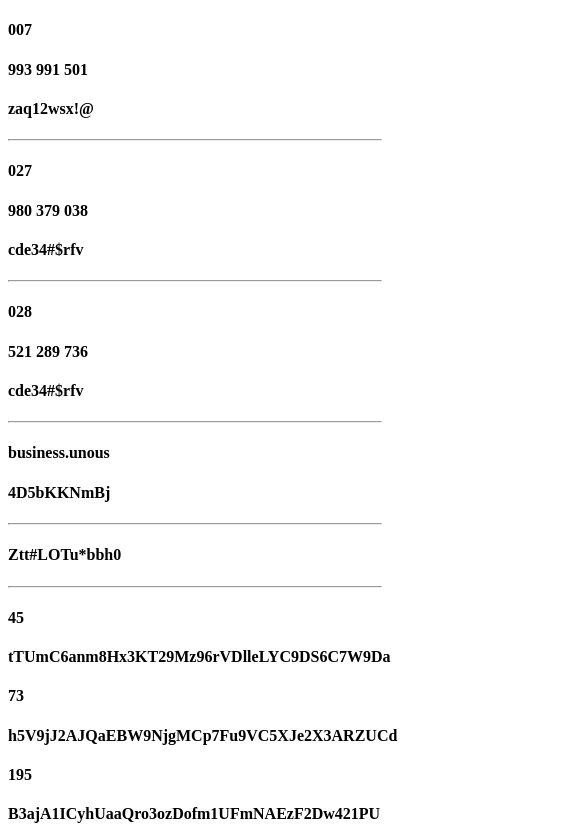
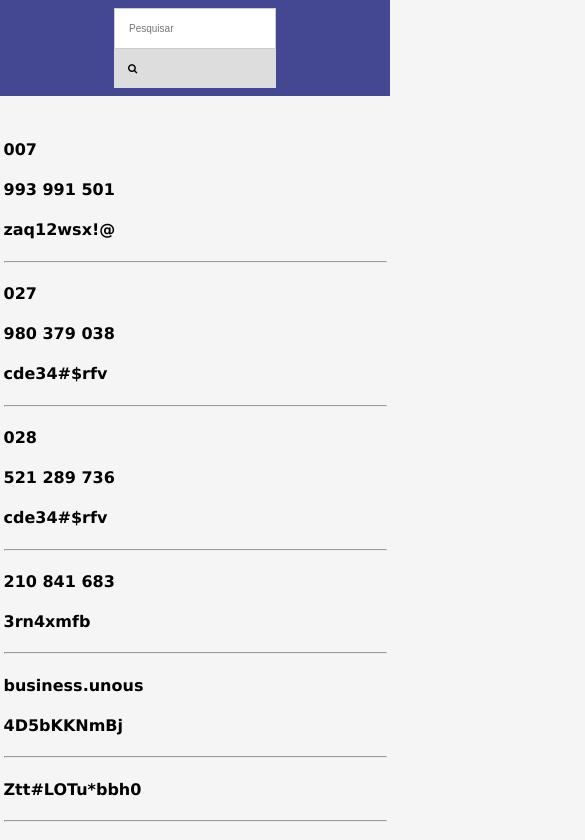
Before and after one commit to guilhermealvesds/auxiliar-1, a plain HTML site: page index.html in a window 390 px wide. Shown: the top 840 px of the page, 585 px wide, since content can reach past the window. Drawn offline with Linux system fonts and the light colour scheme.

Commit message:
Add files via upload

```diff
--- a/index.html
+++ b/index.html
@@ -1,10 +1,101 @@
 <!DOCTYPE html>
-<html lang="pt">
-   <head>
+<html>
+<head>
       <title>Auxiliar</title>
       <meta charset="utf-8">
-   </head>
-   <body>
+<link rel="stylesheet" href="https://cdnjs.cloudflare.com/ajax/libs/font-awesome/4.7.0/css/font-awesome.min.css">
+<style>
+* {box-sizing: border-box;}
+
+body {
+  margin: 0;
+  font-family: Verdana;
+  background-color: #F5F5F5;
+}
+
+.topnav {
+  overflow: hidden;
+  background-color: #444791;
+}
+
+.topnav a {
+  float: left;
+  display: block;
+  color: black;
+  text-align: center;
+  padding: 14px 16px;
+  text-decoration: none;
+  font-size: 17px;
+}
+
+.topnav a:hover {
+  background-color: #ddd;
+  color: black;
+}
+
+.topnav a.active {
+  background-color: #2196F3;
+  color: white;
+}
+
+.topnav .search-container {
+  padding: 8px;
+  display: flex;
+  justify-content: center;
+}
+
+.topnav input[type=text] {
+  padding: 6px;
+  margin-top: 8px;
+  font-size: 10px;
+  border: none;
+}
+
+.topnav .search-container button {
+  padding: 6px 6px;
+  margin-top: 8px;
+  margin-right: 16px;
+  background: #ddd;
+  font-size: 10px;
+  border: none;
+  cursor: pointer;
+}
+
+.topnav .search-container button:hover {
+  background: #ccc;
+}
+
+@media screen and (max-width: 600px) {
+  .topnav .search-container {
+    float: none;
+  }
+  .topnav a, .topnav input[type=text], .topnav .search-container button {
+    float: none;
+    display: block;
+    text-align: left;
+    width: 100%;
+    margin: 0;
+    padding: 14px;
+  }
+  .topnav input[type=text] {
+    border: 1px solid #ccc;
+  }
+}
+</style>
+</head>
+<body>
+<font face="Verdana">
+   <div class="topnav">
+     <div class="search-container">
+       <form action="/action_page.php">
+         <input type="text" placeholder="Pesquisar" name="search">
+         <button type="submit"><i class="fa fa-search"></i></button>
+       </form>
+     </div>
+   </div>
+</font>
+<br/>
+<div style="padding: 3.5px">
 	  <h4>007</h4>
 	  <h4>993 991 501</h4>
 	  <h4>zaq12wsx!@</h4>
@@ -17,6 +108,9 @@
 	  <h4>521 289 736</h4>
 	  <h4>cde34#$rfv</h4>
 	  <hr>
+	  <h4>210 841 683</h4>
+	  <h4>3rn4xmfb</h4>
+      <hr>
 	  <h4>business.unous</h4>
 	  <h4>4D5bKKNmBj</h4>
       <hr>
@@ -31,5 +125,6 @@
       <hr>
       <h4>https://login.microsoftonline.com/d0666ce6-8942-4d3d-92ec-affbefd751f0/oauth2/v2.0/authorize?response_type=id_token&scope=openid%20profile&client_id=5e3ce6c0-2b1f-4285-8d4b-75ee78787346&redirect_uri=https%3A%2F%2Fteams.microsoft.com%2Fgo&state=eyJpZCI6ImVkNmJiYzI2LWRlNTQtNDdiZS04ZTJmLTBjMmJlZDdhNDlkNSIsInRzIjoxNjU2NTAxMjE2LCJtZXRob2QiOiJyZWRpcmVjdEludGVyYWN0aW9uIn0%3D&nonce=92924de1-08ff-4f8c-b294-d12e71f318d1&client_info=1&x-client-SKU=MSAL.JS&x-client-Ver=1.3.4&login_hint=guilherme.alves%40unous.com.br&client-request-id=f62ce8a1-e07a-44a4-b5eb-5e560552b049&response_mode=fragment</h4>
       <h4>https://teams.microsoft.com/l/team/19%3aa3531c186152434f8228fb4f27a6f5af%40thread.tacv2/conversations?tenantId=d0666ce6-8942-4d3d-92ec-affbefd751f0</h4>
-   </body>
+</div>
+</body>
 </html>
```
